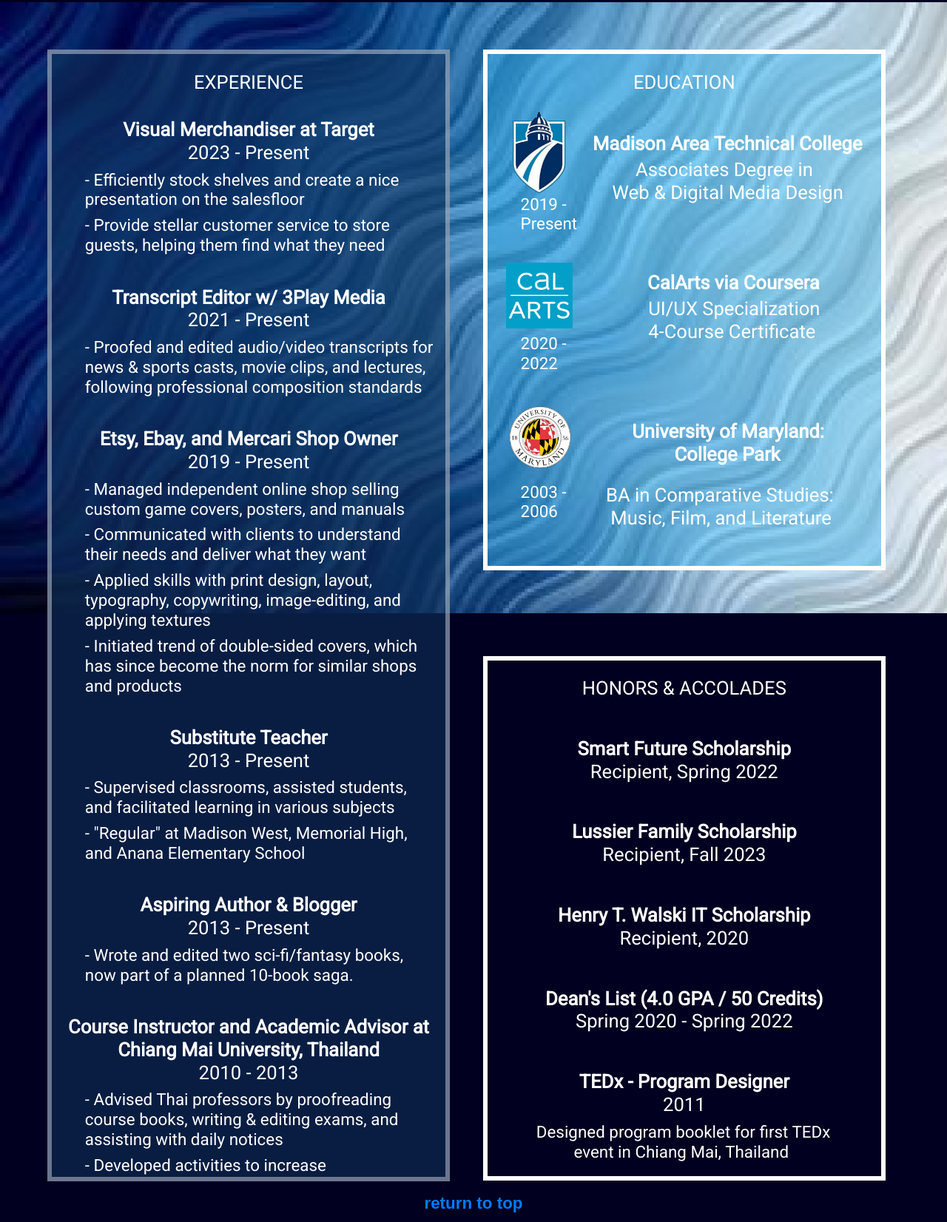
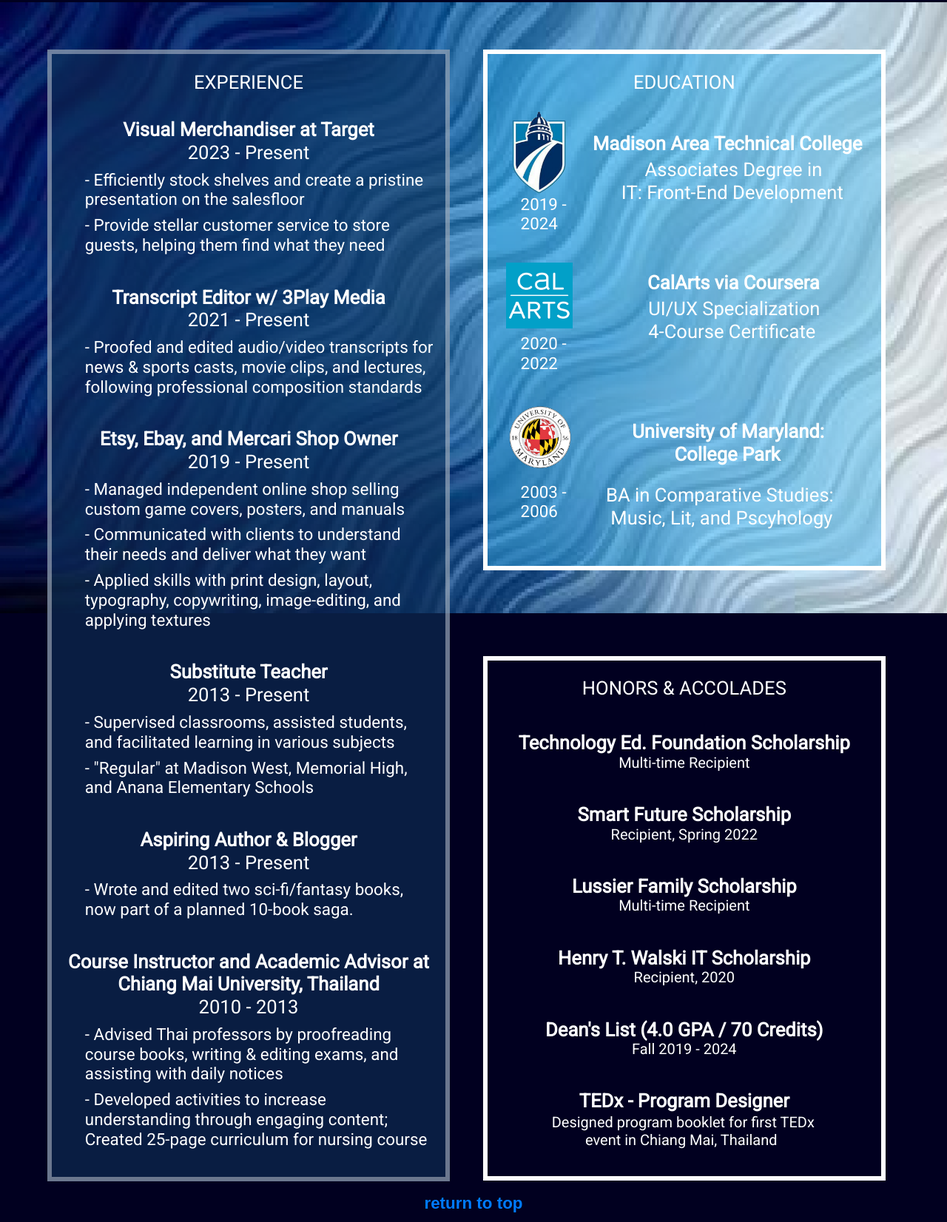
Before and after one commit to pbrummel/resume, a plain HTML site: page index.html in a window 1280 px wide. Shown: the part 1475-3127 px from the top of the page at 74% size. Drawn offline with nearby package versions, Linux system fonts and the light colour scheme; a web font is replaced by a local one.

Commit message:
Resume updates!

```diff
--- a/index.html
+++ b/index.html
@@ -78,12 +78,12 @@
                 <p class="h2 text-white pt-3 text-center">SOFTWARE SKILLS</p>
                 <ul class="noListStyle softwareList">
                     <li class="h2 text-white">Photoshop&nbsp;&nbsp;<img src="images/blueStar.png" class="blueStar wow fadeInRight"><img src="images/blueStar.png" class="blueStar wow fadeInRight" data-wow-delay="0.2s"><img src="images/blueStar.png" class="blueStar wow fadeInRight" data-wow-delay="0.4s"><img src="images/blueStar.png" class="blueStar wow fadeInRight" data-wow-delay="0.6s"><img src="images/blueStar.png" class="blueStar wow fadeInRight" data-wow-delay="0.8s"></li>
-                    <li class="h2 text-white">MS Office&nbsp;&nbsp;<img src="images/blueStar.png" class="blueStar wow fadeInRight"><img src="images/blueStar.png" class="blueStar wow fadeInRight" data-wow-delay="0.2s"><img src="images/blueStar.png" class="blueStar wow fadeInRight" data-wow-delay="0.4s"><img src="images/blueStar.png" class="blueStar wow fadeInRight" data-wow-delay="0.4s"><img src="images/blueStar.png" class="blueStar wow fadeInRight" data-wow-delay="0.6s"></li>
+                    <li class="h2 text-white">MS Office&nbsp;&nbsp;<img src="images/blueStar.png" class="blueStar wow fadeInRight"><img src="images/blueStar.png" class="blueStar wow fadeInRight" data-wow-delay="0.2s"><img src="images/blueStar.png" class="blueStar wow fadeInRight" data-wow-delay="0.4s"><img src="images/blueStar.png" class="blueStar wow fadeInRight" data-wow-delay="0.6s"><img src="images/blueStar.png" class="blueStar wow fadeInRight" data-wow-delay="0.6s"></li>
                     <li class="h2 text-white">Figma / XD&nbsp;&nbsp;<img src="images/blueStar.png" class="blueStar wow fadeInRight"><img src="images/blueStar.png" class="blueStar wow fadeInRight" data-wow-delay="0.2s"><img src="images/blueStar.png" class="blueStar wow fadeInRight" data-wow-delay="0.4s"><img src="images/blueStar.png" class="blueStar wow fadeInRight" data-wow-delay="0.6s"><img src="images/blueStar.png" class="blueStar wow fadeInRight" data-wow-delay="0.8s"></li>
                     <li class="h2 text-white">Illustrator&nbsp;&nbsp;<img src="images/blueStar.png" class="blueStar wow fadeInRight"><img src="images/blueStar.png" class="blueStar wow fadeInRight" data-wow-delay="0.2s"><img src="images/blueStar.png" class="blueStar wow fadeInRight" data-wow-delay="0.4s"><img src="images/blueStar.png" class="blueStar wow fadeInRight" data-wow-delay="0.6s"></li>
                     <li class="h2 text-white">Acrobat&nbsp;&nbsp;<img src="images/blueStar.png" class="blueStar wow fadeInRight"><img src="images/blueStar.png" class="blueStar wow fadeInRight" data-wow-delay="0.2s"><img src="images/blueStar.png" class="blueStar wow fadeInRight" data-wow-delay="0.4s"><img src="images/blueStar.png" class="blueStar wow fadeInRight" data-wow-delay="0.6s"></li>
                     <li class="h2 text-white">InDesign&nbsp;&nbsp;<img src="images/blueStar.png" class="blueStar wow fadeInRight"><img src="images/blueStar.png" class="blueStar wow fadeInRight" data-wow-delay="0.2s"><img src="images/blueStar.png" class="blueStar wow fadeInRight" data-wow-delay="0.4s"></li>
-                    <li class="h2 text-white">Premiere Pro&nbsp;&nbsp;<img src="images/blueStar.png" class="blueStar wow fadeInRight"><img src="images/blueStar.png" class="blueStar wow fadeInRight" data-wow-delay="0.2s"><img src="images/blueStar.png" class="blueStar wow fadeInRight" data-wow-delay="0.4s"></li>
+                    <li class="h2 text-white">Premiere Pro&nbsp;&nbsp;<img src="images/blueStar.png" class="blueStar wow fadeInRight"><img src="images/blueStar.png" class="blueStar wow fadeInRight" data-wow-delay="0.2s"><img src="images/blueStar.png" class="blueStar wow fadeInRight" data-wow-delay="0.4s"><img src="images/blueStar.png" class="blueStar wow fadeInRight" data-wow-delay="0.6s"></li>
                     <li class="h2 text-white">After Effects&nbsp;&nbsp;<img src="images/blueStar.png" class="blueStar wow fadeInRight"><img src="images/blueStar.png" class="blueStar wow fadeInRight" data-wow-delay="0.2s">
                     <li class="h2 text-white">Maya&nbsp;&nbsp;<img src="images/blueStar.png" class="blueStar wow fadeInRight"><img src="images/blueStar.png" class="blueStar wow fadeInRight"></li>
                 </ul>
@@ -97,7 +97,7 @@
                     <li class="h2 text-white">Writing&nbsp;&nbsp;<img src="images/whiteStar.png" class="whiteStar wow fadeInRight"><img src="images/whiteStar.png" class="whiteStar wow fadeInRight" data-wow-delay="0.2s"><img src="images/whiteStar.png" class="whiteStar wow fadeInRight" data-wow-delay="0.4s"><img src="images/whiteStar.png" class="whiteStar wow fadeInRight" data-wow-delay="0.6s"><img src="images/whiteStar.png" class="whiteStar wow fadeInRight" data-wow-delay="0.8s"></li>
                     <li class="h2 text-white">Wireframing&nbsp;&nbsp;<img src="images/whiteStar.png" class="whiteStar wow fadeInRight"><img src="images/whiteStar.png" class="whiteStar wow fadeInRight" data-wow-delay="0.2s"><img src="images/whiteStar.png" class="whiteStar wow fadeInRight" data-wow-delay="0.4s"><img src="images/whiteStar.png" class="whiteStar wow fadeInRight" data-wow-delay="0.6s"><img src="images/whiteStar.png" class="whiteStar wow fadeInRight" data-wow-delay="0.8s"></li>
                     <li class="h2 text-white">Concepting&nbsp;&nbsp;<img src="images/whiteStar.png" class="whiteStar wow fadeInRight"><img src="images/whiteStar.png" class="whiteStar wow fadeInRight" data-wow-delay="0.2s"><img src="images/whiteStar.png" class="whiteStar wow fadeInRight" data-wow-delay="0.4s"><img src="images/whiteStar.png" class="whiteStar wow fadeInRight" data-wow-delay="0.6s"></li>
-                    <li class="h2 text-white">Javascript&nbsp;&nbsp;<img src="images/whiteStar.png" class="whiteStar wow fadeInRight"><img src="images/whiteStar.png" class="whiteStar wow fadeInRight" data-wow-delay="0.2s"><img src="images/whiteStar.png" class="whiteStar wow fadeInRight" data-wow-delay="0.4s"></li>
+                    <li class="h2 text-white">Javascript&nbsp;&nbsp;<img src="images/whiteStar.png" class="whiteStar wow fadeInRight"><img src="images/whiteStar.png" class="whiteStar wow fadeInRight" data-wow-delay="0.2s"><img src="images/whiteStar.png" class="whiteStar wow fadeInRight" data-wow-delay="0.4s"><img src="images/whiteStar.png" class="whiteStar wow fadeInRight" data-wow-delay="0.6s"></li>
                     <li class="h2 text-white">Branding&nbsp;&nbsp;<img src="images/whiteStar.png" class="whiteStar wow fadeInRight"><img src="images/whiteStar.png" class="whiteStar wow fadeInRight" data-wow-delay="0.2s"><img src="images/whiteStar.png" class="whiteStar wow fadeInRight" data-wow-delay="0.4s"></li>
                     <li class="h2 text-white">Video Editing&nbsp;&nbsp;<img src="images/whiteStar.png" class="whiteStar wow fadeInRight"><img src="images/whiteStar.png" class="whiteStar wow fadeInRight" data-wow-delay="0.2s"><img src="images/whiteStar.png" class="whiteStar wow fadeInRight" data-wow-delay="0.4s"></li>
                     <li class="h2 text-white"> 3D Animating&nbsp;&nbsp;<img src="images/whiteStar.png" class="whiteStar wow fadeInRight"><img src="images/whiteStar.png" class="whiteStar wow fadeInRight" data-wow-delay="0.2s"></li>
@@ -128,7 +128,7 @@
                     <br><span class="h2 text-white text-center font-weight-light mr-2 ml-2">2023 - Present</span>
                 </p>
                 <ul class="dashed">
-                    <li class="h3 text-white font-weight-normal">&nbsp;Efficiently stock shelves and create a nice presentation on the salesfloor</li>
+                    <li class="h3 text-white font-weight-normal">&nbsp;Efficiently stock shelves and create a pristine presentation on the salesfloor</li>
                     <li class="h3 text-white font-weight-normal">&nbsp;Provide stellar customer service to store guests, helping them find what they need</li>
                 </ul>
 
@@ -146,7 +146,6 @@
                     <li class="h3 text-white font-weight-normal">&nbsp;Managed independent online shop selling custom game covers, posters, and manuals</li>
                     <li class="h3 text-white font-weight-normal">&nbsp;Communicated with clients to understand their needs and deliver what they want</li>
                     <li class="h3 text-white font-weight-normal">&nbsp;Applied skills with print design, layout, typography, copywriting, image-editing, and applying textures</li>
-                    <li class="h3 text-white font-weight-normal">&nbsp;Initiated trend of double-sided covers, which has since become the norm for similar shops and products</li>
                 </ul>
 
                 <!--
@@ -162,7 +161,7 @@
                 </p>
                 <ul class="dashed">
                     <li class="h3 text-white font-weight-normal">&nbsp;Supervised classrooms, assisted students, and facilitated learning in various subjects</li>
-                    <li class="h3 text-white font-weight-normal">&nbsp;"Regular" at Madison West, Memorial High, and Anana Elementary School</li>
+                    <li class="h3 text-white font-weight-normal">&nbsp;"Regular" at Madison West, Memorial High, and Anana Elementary Schools</li>
                 </ul>
 
                 <p class="h2 text-white text-center font-weight-bold mr-3 ml-3">Aspiring Author & Blogger
@@ -187,8 +186,8 @@
                 <h2 class="h2 text-white pt-3 text-center">EDUCATION</h2>
                 <img src="images/MATC.png" class="MATC img-fluid">
                 <p class="h2 font-weight-bold text-white floatRight">Madison Area Technical College</p>
-                <p class="h3 font-weight-light text-white yearsActive">2019 - <br>Present</p>
-                <p class="h2 font-weight-normal text-white floatRight2">&nbsp;&nbsp;&nbsp;&nbsp;&nbsp;Associates Degree in<br> Web & Digital Media Design&nbsp;&nbsp;&nbsp;&nbsp;</p>
+                <p class="h3 font-weight-light text-white yearsActive">2019 - <br>2024</p>
+                <p class="h2 font-weight-normal text-white floatRight2">&nbsp;&nbsp;&nbsp;&nbsp;&nbsp;Associates Degree in<br> IT: Front-End Development&nbsp;&nbsp;&nbsp;&nbsp;</p>
 
                 <img src="images/calArts.png" class="calArts img-fluid">
                 <p class="h2 font-weight-bold text-white floatRight3">CalArts via Coursera</p>
@@ -198,7 +197,7 @@
                 <img src="images/UMCP.png" class="UMCP img-fluid">
                 <p class="h2 font-weight-bold text-white floatRight5">University of Maryland:<br> &nbsp;&nbsp;&nbsp;&nbsp;&nbsp;&nbsp;&nbsp;&nbsp;&nbsp;College Park</p>
                 <p class="h3 font-weight-light text-white yearsActive">2003 - <br>2006</p>
-                <p class="h2 font-weight-normal text-white floatRight6 pt-3">&nbsp;&nbsp;BA in Comparative Studies:<br> &nbsp;&nbsp;&nbsp;Music, Film, and Literature</p>
+                <p class="h2 font-weight-normal text-white floatRight6 pt-3">&nbsp;&nbsp;BA in Comparative Studies:<br> &nbsp;&nbsp;&nbsp;Music, Lit, and Pscyhology</p>
             </div>
 
             <div class="col-1"></div>
@@ -208,20 +207,23 @@
             <div class="col-1"></div>
             <div class="honorsSide">
                 <h2 class="h2 text-white text-center pt-3">HONORS & ACCOLADES</h2>
+                <p class="h2 text-white font-weight-bold text-center">Technology Ed. Foundation Scholarship
+                    <br><span class="h2 text-white font-weight-normal text-center">Multi-time Recipient</span>
+                </p>
                 <p class="h2 text-white font-weight-bold text-center">Smart Future Scholarship
                     <br><span class="h2 text-white font-weight-normal text-center">Recipient, Spring 2022</span>
                 </p>
                 <p class="h2 text-white font-weight-bold text-center">Lussier Family Scholarship
-                    <br><span class="h2 text-white font-weight-normal text-center">Recipient, Fall 2023</span>
+                    <br><span class="h2 text-white font-weight-normal text-center">Multi-time Recipient</span>
                 </p>
                 <p class="h2 text-white font-weight-bold text-center">Henry T. Walski IT Scholarship
                     <br><span class="h2 text-white font-weight-normal text-center">Recipient, 2020</span>
                 </p>
-                <p class="h2 text-white font-weight-bold text-center">Dean's List (4.0 GPA / 50 Credits)
-                    <br><span class="h2 text-white font-weight-normal text-center">Spring 2020 - Spring 2022</span>
+                <p class="h2 text-white font-weight-bold text-center">Dean's List (4.0 GPA / 70 Credits)
+                    <br><span class="h2 text-white font-weight-normal text-center">Fall 2019 - 2024</span>
                 </p>
                 <p class="h2 text-white font-weight-bold text-center">TEDx - Program Designer
-                    <br><span class="h2 text-white font-weight-normal text-center">2011</span>
+                    <!--<br><span class="h2 text-white font-weight-normal text-center">2011</span>-->
                 </p>
                 <ul style="list-style-type: none;">
                     <li class="h3 text-white text-center font-weight-normal pr-5">&nbsp;Designed program booklet for first TEDx <br>event in Chiang Mai, Thailand</li>
@@ -303,8 +305,8 @@
                 <br>
                 <p class="h3 text-white wow bounceInUp" data-wow-duration="2s" data-wow-delay="1s">Soccer player</p>
                 <br>
-                <p class="h3 text-white wow bounceInUp" data-wow-duration="2s" data-wow-delay="2s">Smoothie maker<img src="images/smoothie.png" alt="Strawberry smoothie" class="img-fluid randomPic smoothie"></p>
-                <p class="h3 text-white wow bounceInUp" data-wow-duration="2s" data-wow-delay="3s">Sci-fi/fantasy writer/reader</p>
+                <p class="h3 text-white wow bounceInUp" data-wow-duration="2s" data-wow-delay="2s">Health enthusiast<img src="images/smoothie.png" alt="Strawberry smoothie" class="img-fluid randomPic smoothie"></p>
+                <p class="h3 text-white wow bounceInUp" data-wow-duration="2s" data-wow-delay="3s">Avid reader / writer</p>
                 <p class="h3 text-white pb-1 pt-1 wow bounceInUp" data-wow-duration="2s" data-wow-delay="4s">Lifelong gamer<br><span class="h4 text-white wow bounceInUp" data-wow-duration="2s" data-wow-delay="4s">(Atari - Nintendo Switch)</span><img src="images/Tom_Nook.png" alt="Tom Nook of Animal Crossing" class="img-fluid randomPic tomNook"></p>
                 <p class="h3 text-white wow bounceInUp" data-wow-duration="2s" data-wow-delay="5s">Built my current computer</p>
             </div>
--- a/styles.css
+++ b/styles.css
@@ -685,3 +685,20 @@ footer a {
 .fa-discord:hover {
      color: rgba(255, 206, 0);
 }
+
+.honorsSide p {
+    line-height: 0.6;
+}
+
+.honorsSide span {
+    font-size: 1.25rem;
+    display: block; /* Ensures it behaves like a block element */
+    margin-top: 0.4rem; /* Adds space above the years/descriptions */
+}
+
+.honorsSide ul li {
+    font-size: 1.25rem; /* Make the TEDx description slightly smaller */
+    line-height: 1.2; /* Adjust spacing for the list item */
+    margin-top: 0.2rem; /* Reduce spacing above list items */
+    margin-bottom: 0.5rem; /* Reduce space between paragraphs */
+}
```
